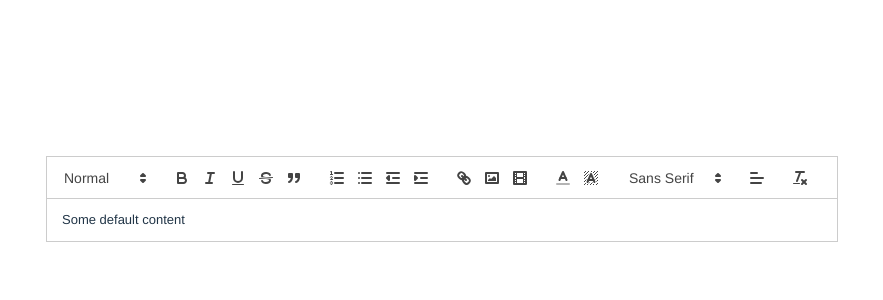
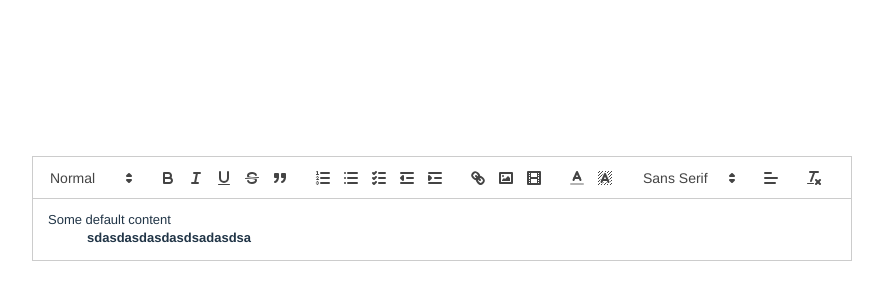
Before and after one commit to GgvGomes/Project_tests, a React (Vite) app: page / in a window 1280 px wide. Shown: the part 94-394 px from the top of the page, without its empty margins (198-1081 px from the left). Built offline with nearby package versions, Linux system fonts and the light colour scheme.

Commit message:
variações de formatação do editor de texto

```diff
--- a/src/App_Quill.tsx
+++ b/src/App_Quill.tsx
@@ -10,7 +10,7 @@ function App() {
   //     editorState,
   //   });
   // };
-  const [convertedText, setConvertedText] = useState("Some default content");
+  const [convertedText, setConvertedText] = useState("<p>Some default content</p><p class='ql-indent-1'><strong>sdasdasdasdasdsadasdsa</strong></p>");
 
   // -> https://github.com/zenoamaro/react-quill
   // => https://github.com/zenoamaro/react-quill#quick-start
@@ -24,8 +24,14 @@ function App() {
           toolbar: [
             [{ header: [1, 2, false] }],
             ["bold", "italic", "underline", "strike", "blockquote"],
-            [{ list: "ordered" }, { list: "bullet" }, { indent: "-1" }, { indent: "+1" }],
-            ["link", 'image', 'video'],
+            [
+              { list: "ordered" },
+              { list: "bullet" },
+              { list: "check" },
+              { indent: "-1" },
+              { indent: "+1" },
+            ],
+            ["link", "image", "video"],
 
             [{ color: [] }, { background: [] }], // dropdown with defaults from theme
             [{ font: [] }],
@@ -34,7 +40,11 @@ function App() {
             ["clean"],
           ],
         }}
-        onChange={setConvertedText}
+
+        onChange={(e) => {
+          setConvertedText(e)
+          console.log(e)
+        }}
         style={{ minHeight: "300px" }}
       />
     </div>
```
